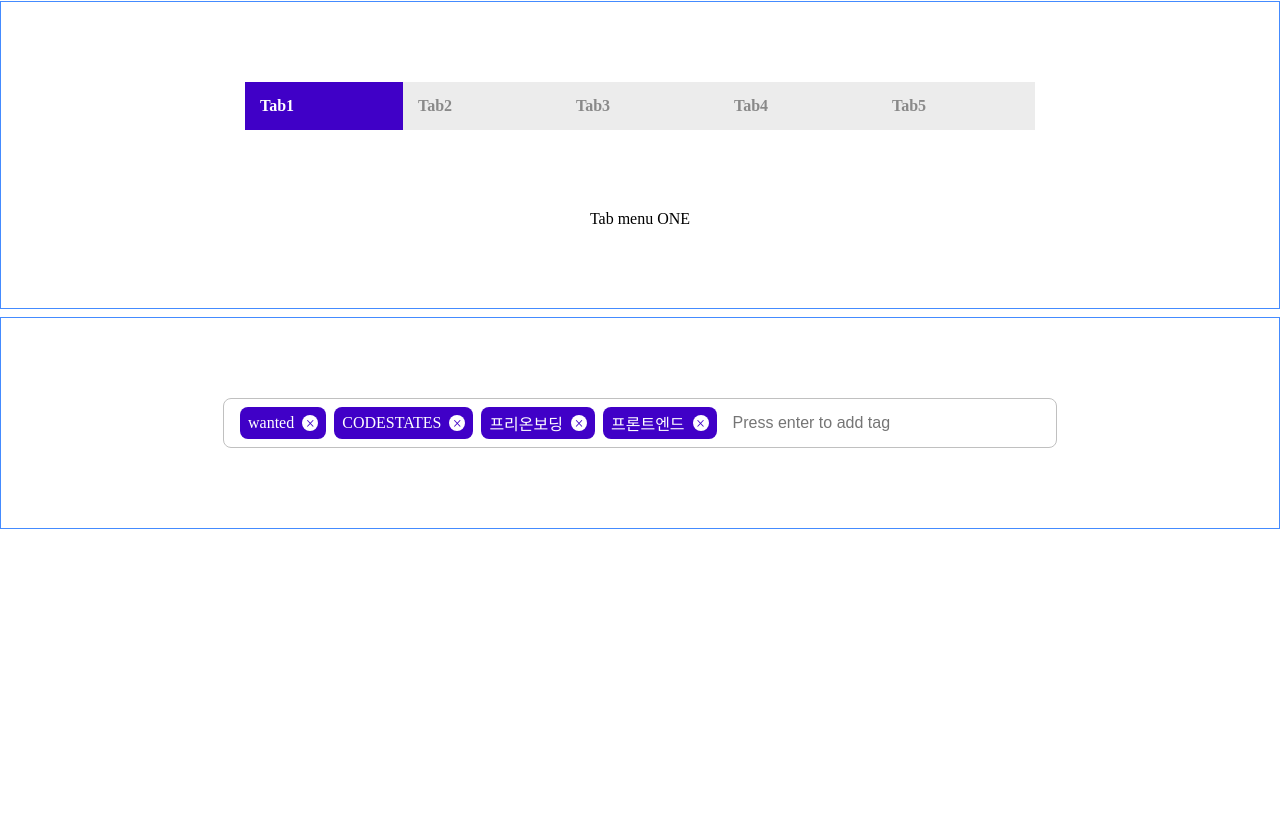
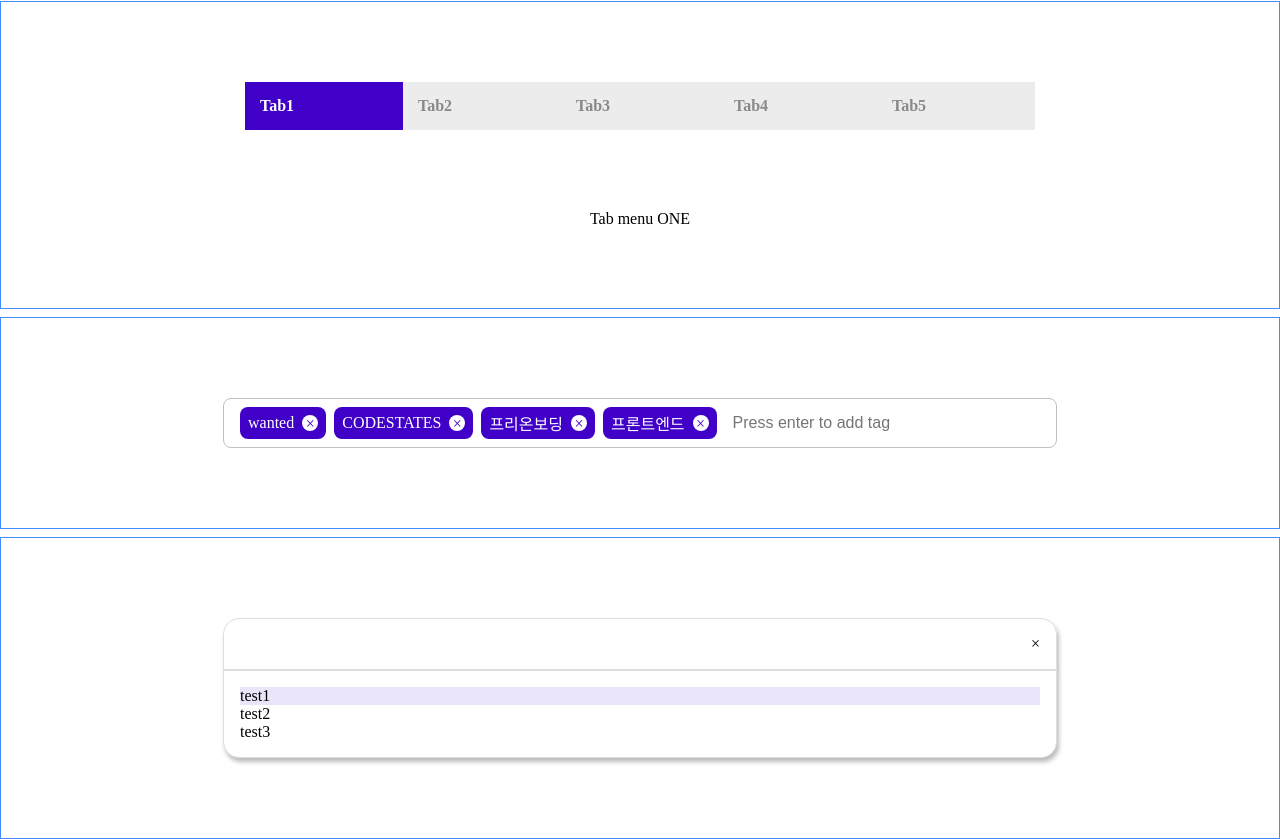
Before and after one commit to JAM-PARK/wanted_pre_onboarding, a React (Create React App) app in the folder custom-component/: page / in a window 1280 px wide. Shown: the part 494-1333 px from the top of the page. Before the commit the page ends 1023 px from the top, so only its background shows below. Built offline with nearby package versions, Linux system fonts and the light colour scheme; the HTML template or start-up script is replaced by a standard one.

Commit message:
Add : Autocomplete structure

```diff
--- a/custom-component/src/App.js
+++ b/custom-component/src/App.js
@@ -3,6 +3,7 @@ import Toggle from './components/Toggle';
 import Modal from './components/Modal';
 import Tab from './components/Tab';
 import Tag from './components/Tag';
+import AutoComplete from './components/AutoComplete';
 
 const App = () => {
   return (
@@ -12,6 +13,7 @@ const App = () => {
       <Modal />
       <Tab />
       <Tag />
+      <AutoComplete />
     </>
   );
 };
--- a/custom-component/src/components/AutoComplete.js
+++ b/custom-component/src/components/AutoComplete.js
@@ -0,0 +1,21 @@
+import './AutoComplete.scss';
+import { useState } from 'react';
+
+const AutoComplete = () => {
+  return (
+    <div className="ac-container">
+      <div className="ac-input-box">
+        {/* <div className="ac-input-box has-no-text"> */}
+        <input type="text" />
+        <div className="close-icon">&times;</div>
+      </div>
+      <ul className="dropdown">
+        <li className="selected">test1</li>
+        <li>test2</li>
+        <li>test3</li>
+      </ul>
+    </div>
+  );
+};
+
+export default AutoComplete;
--- /dev/null
+++ b/custom-component/src/components/AutoComplete.scss
@@ -0,0 +1,67 @@
+$boxShadow: 2px 4px 4px rgba(33, 33, 33, 0.3);
+$activeBorderRadius: 1rem 1rem 0 0;
+$inactiveBorderRadius: 1rem 1rem 1rem 1rem;
+
+.ac-container {
+  display: flex;
+  flex-direction: column;
+  align-items: center;
+  border: 1px solid #448bff;
+  width: auto;
+  height: auto;
+  padding: 5rem;
+  margin-top: 0.5rem;
+}
+
+.ac-input-box {
+  display: flex;
+  flex-direction: row;
+  width: 50rem;
+  padding: 1rem;
+  border: 1px solid rgb(222, 222, 222);
+  border-radius: $activeBorderRadius;
+  box-shadow: $boxShadow;
+
+  &:focus-within {
+    box-shadow: $boxShadow;
+  }
+
+  &.has-no-text {
+    border-radius: $inactiveBorderRadius;
+    box-shadow: none;
+  }
+
+  > input {
+    flex: 1;
+    outline: none;
+    border: none;
+    margin: 0;
+    padding: 0;
+    font-size: 1rem;
+  }
+
+  > .close-icon {
+    cursor: pointer;
+  }
+}
+
+.dropdown {
+  width: 50rem;
+  margin: 0;
+  padding: 1rem;
+  border: 1px solid rgb(222, 222, 222);
+  border-radius: 0 0 1rem 1rem;
+  list-style: none;
+  background-color: white;
+  box-shadow: $boxShadow;
+
+  > li {
+    &.selected {
+      background-color: #ebe5f9;
+    }
+
+    &:hover {
+      background-color: #eee;
+    }
+  }
+}
```
